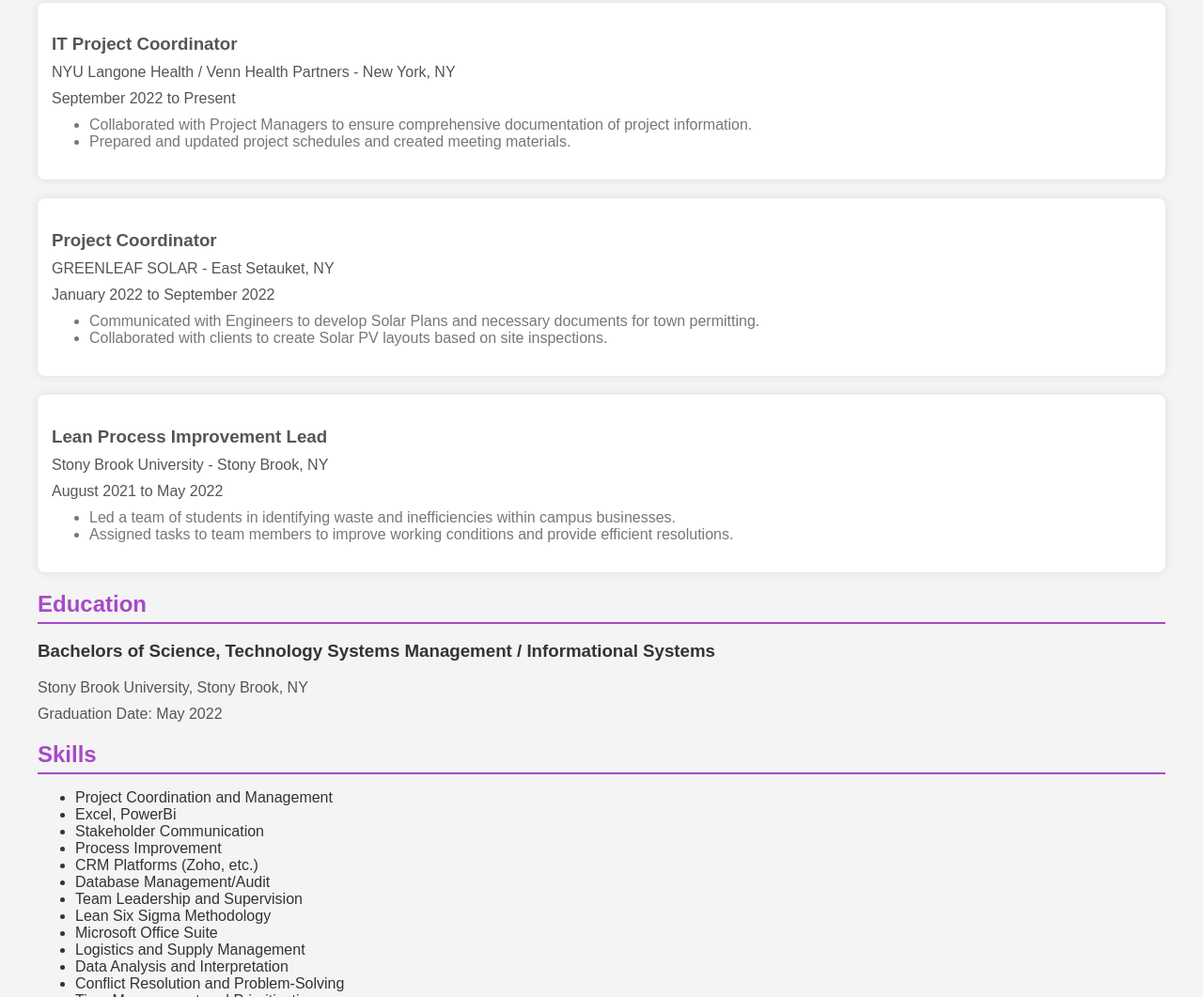
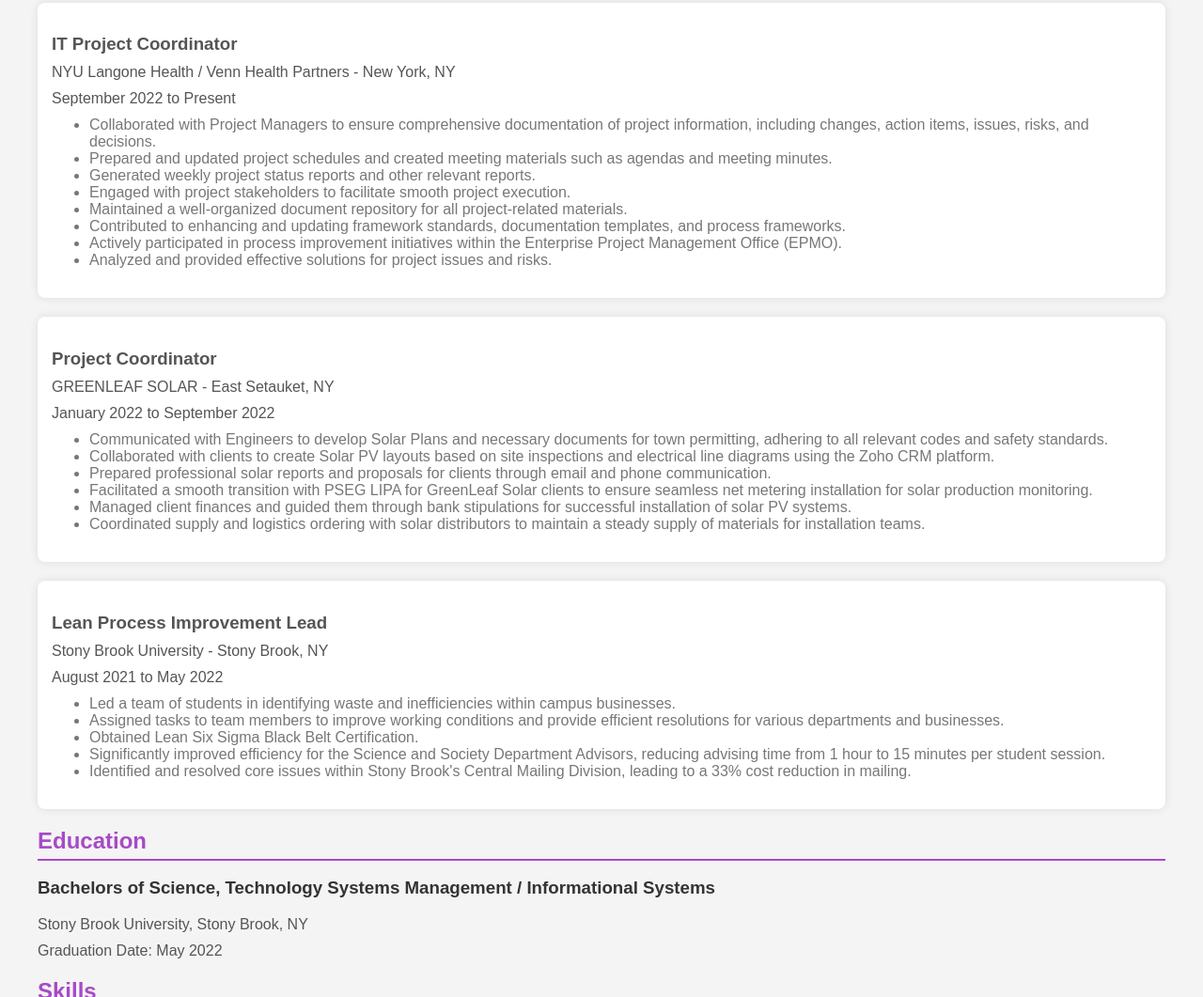
Before and after one commit to Kevinchen0713/Kevinchen0713.github.io, a plain HTML site: page index.html in a window 1280 px wide. Shown: the part 452-1513 px from the top of the page at 94% size. Drawn offline with Linux system fonts and the light colour scheme.

Commit message:
Update index.html

```diff
--- a/index.html
+++ b/index.html
@@ -98,38 +98,57 @@
 <section class="work-experience">
     <h2 class="section-title">Work Experience</h2>
 
-        <article class="experience-article">
+    <div class="experience-article">
         <h3>IT Project Coordinator</h3>
-            <p>NYU Langone Health / Venn Health Partners - New York, NY</p>
-            <p>September 2022 to Present</p>
+        <p class="subheading">NYU Langone Health / Venn Health Partners - New York, NY</p>
+        <p class="duration">September 2022 to Present</p>
+
         <ul>
-                <li>Collaborated with Project Managers to ensure comprehensive documentation of project information.</li>
-                <li>Prepared and updated project schedules and created meeting materials.</li>
-                <!-- Add more points as needed -->
+            <li>Collaborated with Project Managers to ensure comprehensive documentation of project information, including changes, action items, issues, risks, and decisions.</li>
+            <li>Prepared and updated project schedules and created meeting materials such as agendas and meeting minutes.</li>
+            <li>Generated weekly project status reports and other relevant reports.</li>
+            <li>Engaged with project stakeholders to facilitate smooth project execution.</li>
+            <li>Maintained a well-organized document repository for all project-related materials.</li>
+            <li>Contributed to enhancing and updating framework standards, documentation templates, and process frameworks.</li>
+            <li>Actively participated in process improvement initiatives within the Enterprise Project Management Office (EPMO).</li>
+            <li>Analyzed and provided effective solutions for project issues and risks.</li>
+            <!-- Add more specific details here -->
         </ul>
-        </article>
+    </div>
 
-        <article class="experience-article">
+    <div class="experience-article">
         <h3>Project Coordinator</h3>
-            <p>GREENLEAF SOLAR - East Setauket, NY</p>
-            <p>January 2022 to September 2022</p>
+        <p class="subheading">GREENLEAF SOLAR - East Setauket, NY</p>
+        <p class="duration">January 2022 to September 2022</p>
+
         <ul>
-                <li>Communicated with Engineers to develop Solar Plans and necessary documents for town permitting.</li>
-                <li>Collaborated with clients to create Solar PV layouts based on site inspections.</li>
-                <!-- Add more points as needed -->
+            <li>Communicated with Engineers to develop Solar Plans and necessary documents for town permitting, adhering to all relevant codes and safety standards.</li>
+            <li>Collaborated with clients to create Solar PV layouts based on site inspections and electrical line diagrams using the Zoho CRM platform.</li>
+            <li>Prepared professional solar reports and proposals for clients through email and phone communication.</li>
+            <li>Facilitated a smooth transition with PSEG LIPA for GreenLeaf Solar clients to ensure seamless net metering installation for solar production monitoring.</li>
+            <li>Managed client finances and guided them through bank stipulations for successful installation of solar PV systems.</li>
+            <li>Coordinated supply and logistics ordering with solar distributors to maintain a steady supply of materials for installation teams.</li>
+            <!-- Add more specific details here -->
         </ul>
-        </article>
+    </div>
 
-        <article class="experience-article">
+    <div class="experience-article">
         <h3>Lean Process Improvement Lead</h3>
-            <p>Stony Brook University - Stony Brook, NY</p>
-            <p>August 2021 to May 2022</p>
+        <p class="subheading">Stony Brook University - Stony Brook, NY</p>
+        <p class="duration">August 2021 to May 2022</p>
+
         <ul>
             <li>Led a team of students in identifying waste and inefficiencies within campus businesses.</li>
-                <li>Assigned tasks to team members to improve working conditions and provide efficient resolutions.</li>
-                <!-- Add more points as needed -->
+            <li>Assigned tasks to team members to improve working conditions and provide efficient resolutions for various departments and businesses.</li>
+            <li>Obtained Lean Six Sigma Black Belt Certification.</li>
+            <li>Significantly improved efficiency for the Science and Society Department Advisors, reducing advising time from 1 hour to 15 minutes per student session.</li>
+            <li>Identified and resolved core issues within Stony Brook's Central Mailing Division, leading to a 33% cost reduction in mailing.</li>
+            <!-- Add more specific details here -->
         </ul>
-        </article>
+    </div>
+
+    <!-- Add similar blocks for other work experiences -->
+
 </section>
 
     <section class="education">
```
Lines whose indentation alone changed are shown as unchanged.
